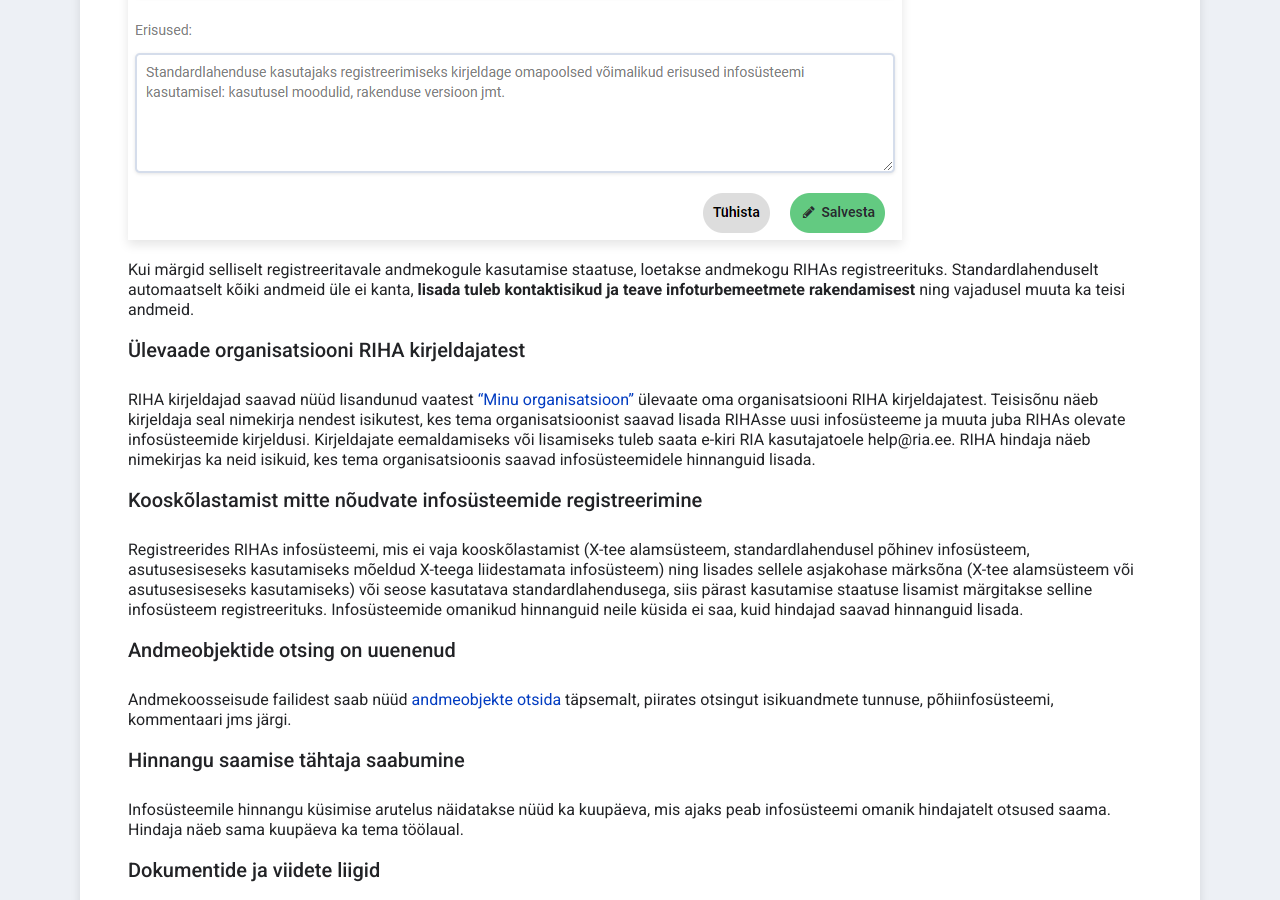
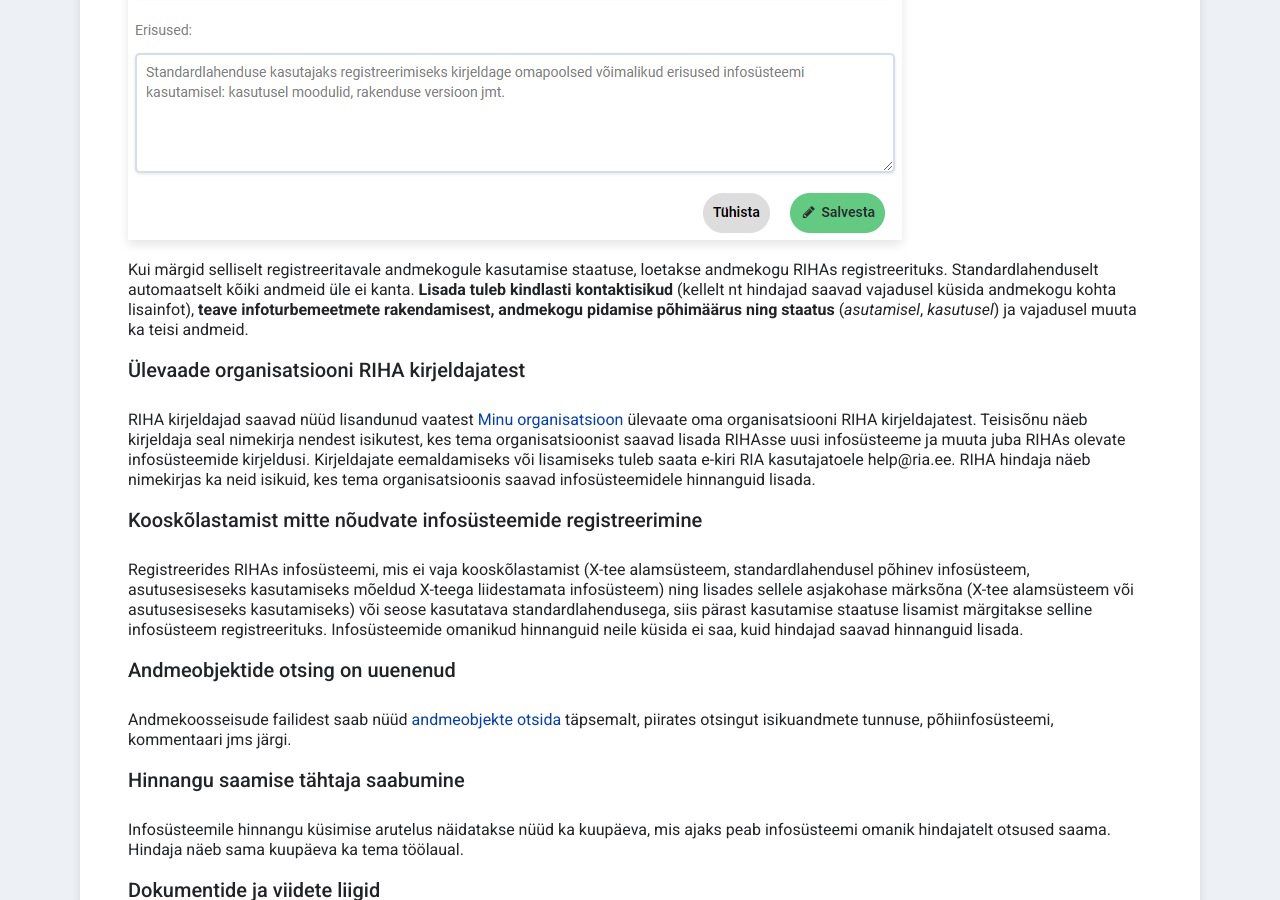
Before and after one commit to e-gov/RIHA-Help, a Jekyll site: the page built from docs/RIHA-uuendused.md, in a window 1280 px wide and 900 px high, scrolled down 1065 px. Built offline with Jekyll 4.4.1, drawn with Linux system fonts in a browser that asks for light colours.

Commit message:
Update RIHA-uuendused.md

```diff
--- a/docs/RIHA-uuendused.md
+++ b/docs/RIHA-uuendused.md
@@ -13,11 +13,11 @@ Standardlahenduse kasutajaks registreerumisel tuleb Sul kirjeldada milliste eris
 
 ![Erisuste kirjeldamine](assets/images/data/register_step2.PNG "Erisuste kirjeldamine")
 
-Kui märgid selliselt registreeritavale andmekogule kasutamise staatuse, loetakse andmekogu RIHAs registreerituks. Standardlahenduselt automaatselt kõiki andmeid üle ei kanta, **lisada tuleb kontaktisikud ja teave infoturbemeetmete rakendamisest** ning vajadusel muuta ka teisi andmeid.
+Kui märgid selliselt registreeritavale andmekogule kasutamise staatuse, loetakse andmekogu RIHAs registreerituks. Standardlahenduselt automaatselt kõiki andmeid üle ei kanta. **Lisada tuleb kindlasti kontaktisikud** (kellelt nt hindajad saavad vajadusel küsida andmekogu kohta lisainfot), **teave infoturbemeetmete rakendamisest, andmekogu pidamise põhimäärus ning staatus** (_asutamisel_, _kasutusel_) ja vajadusel muuta ka teisi andmeid.
 
 ### Ülevaade organisatsiooni RIHA kirjeldajatest
 
-RIHA kirjeldajad saavad nüüd lisandunud vaatest ["Minu organisatsioon"](https://www.riha.ee/Minu/Organisatsioon) ülevaate oma organisatsiooni RIHA kirjeldajatest. Teisisõnu näeb kirjeldaja seal nimekirja nendest isikutest, kes tema organisatsioonist saavad lisada RIHAsse uusi infosüsteeme ja muuta juba RIHAs olevate infosüsteemide kirjeldusi. Kirjeldajate eemaldamiseks või lisamiseks tuleb saata e-kiri RIA kasutajatoele help@ria.ee. RIHA hindaja näeb nimekirjas ka neid isikuid, kes tema organisatsioonis saavad infosüsteemidele hinnanguid lisada.
+RIHA kirjeldajad saavad nüüd lisandunud vaatest [Minu organisatsioon](https://www.riha.ee/Minu/Organisatsioon) ülevaate oma organisatsiooni RIHA kirjeldajatest. Teisisõnu näeb kirjeldaja seal nimekirja nendest isikutest, kes tema organisatsioonist saavad lisada RIHAsse uusi infosüsteeme ja muuta juba RIHAs olevate infosüsteemide kirjeldusi. Kirjeldajate eemaldamiseks või lisamiseks tuleb saata e-kiri RIA kasutajatoele help@ria.ee. RIHA hindaja näeb nimekirjas ka neid isikuid, kes tema organisatsioonis saavad infosüsteemidele hinnanguid lisada.
 
 ### Kooskõlastamist mitte nõudvate infosüsteemide registreerimine
 
```
